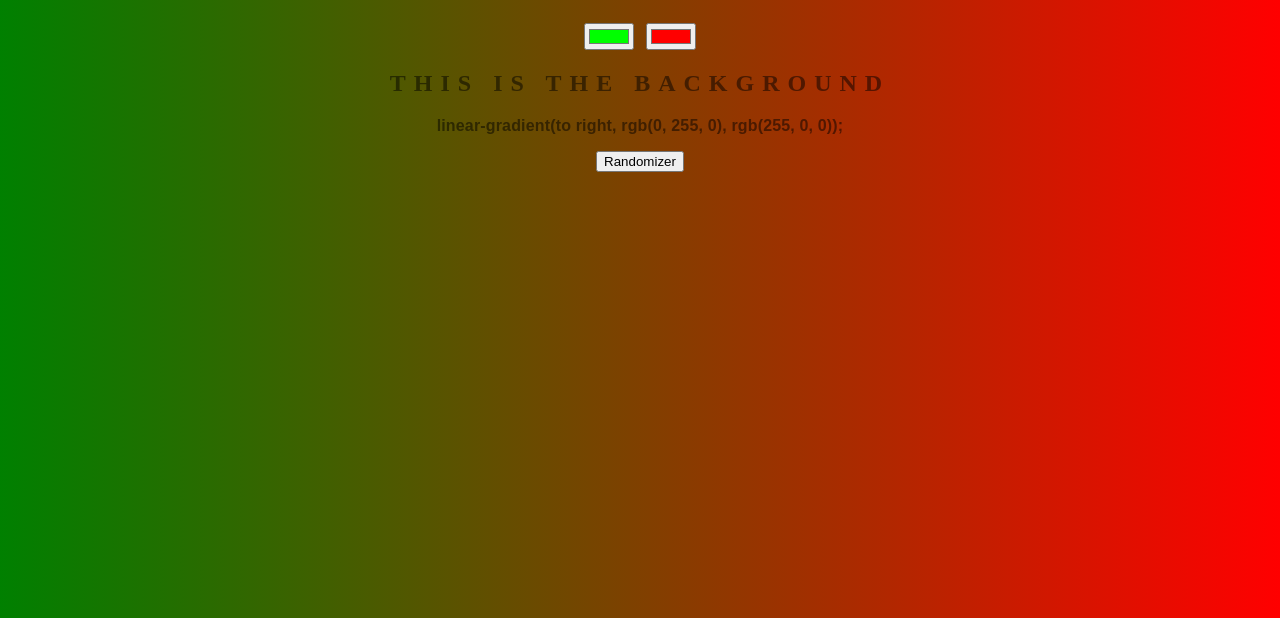
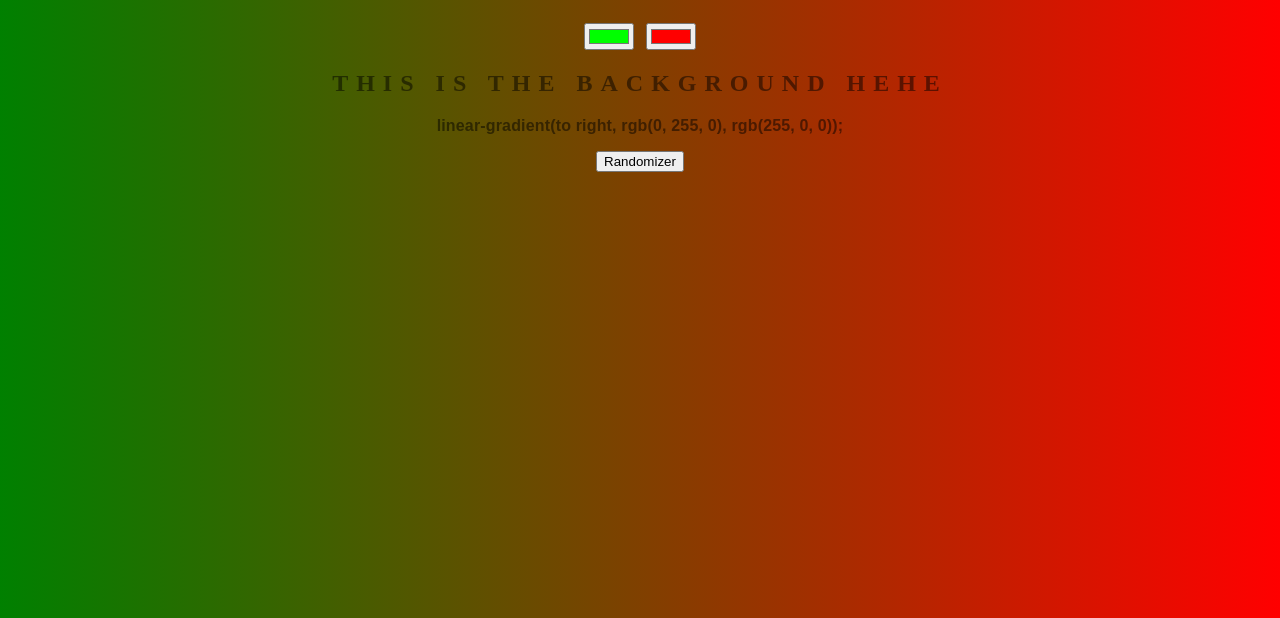
Before and after one commit to Djente44/background-generator, a plain HTML site: page index.html in a window 1280 px wide. Shown: the part 182-800 px from the top of the page. Drawn offline with Linux system fonts and the light colour scheme.

Commit message:
added the hehe

```diff
--- a/index.html
+++ b/index.html
@@ -8,7 +8,7 @@
 	<h1>Background Generator</h1>
 	<input class="color1" type="color" name="color1" value="#00ff00">
 	<input class="color2" type="color" name="color2" value="#ff0000">
-	<h2>This is the background</h2>
+	<h2>This is the background hehe</h2>
 	<h3>linear-gradient(to right, rgb(0, 255, 0), rgb(255, 0, 0));</h3>
 	<button class="random">Randomizer</button>
 	<script type="text/javascript" src="script.js"></script>
```
